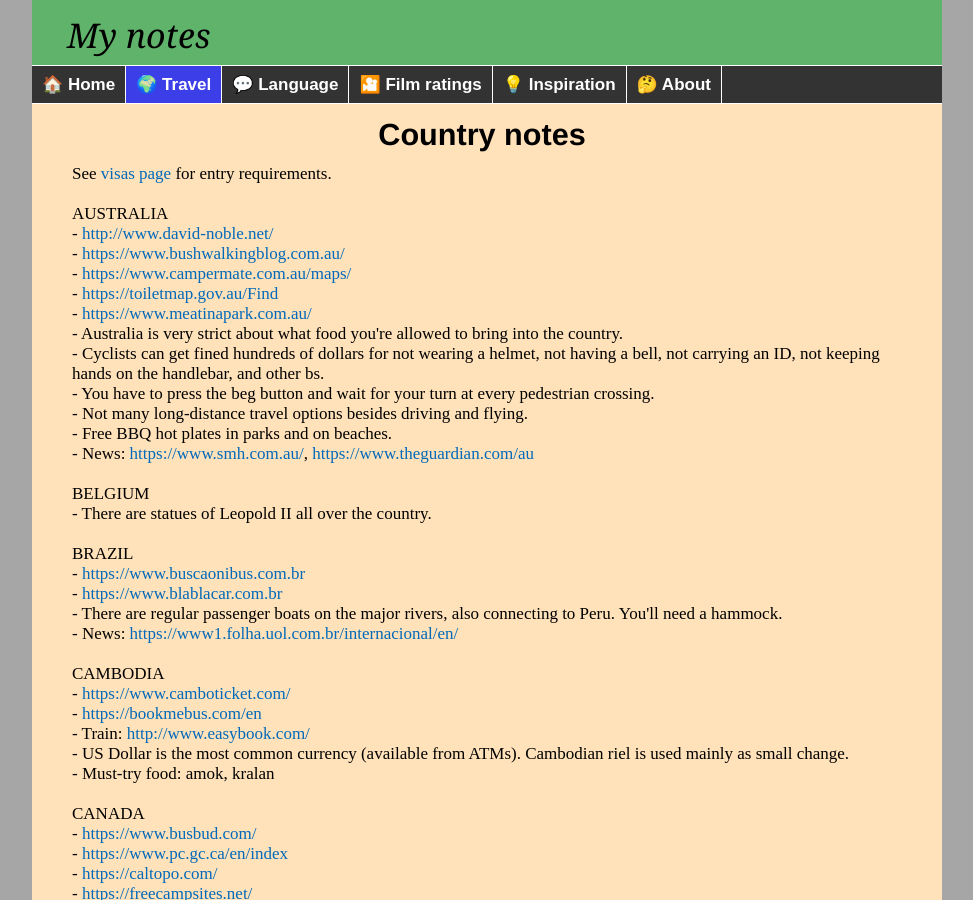
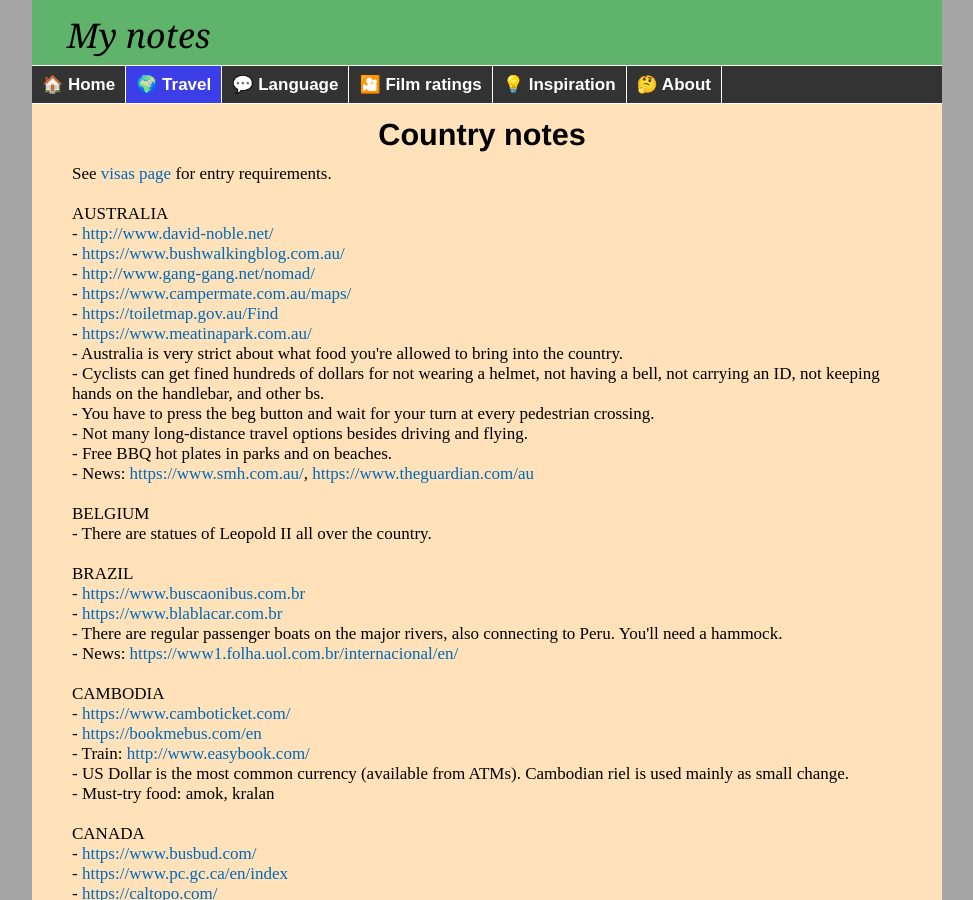
Before and after one commit to witbag/witbag.github.io, a Jekyll site: the page built from travel/notes.html, in a window 1280 px wide and 900 px high. Shown: the whole window, without its empty margins (153-1126 px from the left). Built offline with Jekyll 4.4.1, drawn with Linux system fonts in a browser that asks for light colours.

Commit message:
Update notes.html

```diff
--- a/travel/notes.html
+++ b/travel/notes.html
@@ -13,6 +13,7 @@ See <a href="visas.html">visas page</a> for entry requirements.<br />
 AUSTRALIA<br>
 - <a href="http://www.david-noble.net/" target=_blank>http://www.david-noble.net/</a><br />
 - <a href="https://www.bushwalkingblog.com.au/" target=_blank>https://www.bushwalkingblog.com.au/</a><br />
+- <a href="http://www.gang-gang.net/nomad/" target=_blank>http://www.gang-gang.net/nomad/</a><br />
 - <a href="https://www.campermate.com.au/maps/" target=_blank>https://www.campermate.com.au/maps/</a><br />
 - <a href="https://toiletmap.gov.au/Find" target=_blank>https://toiletmap.gov.au/Find</a><br />
 - <a href="https://www.meatinapark.com.au/" target=_blank>https://www.meatinapark.com.au/</a><br />
```
